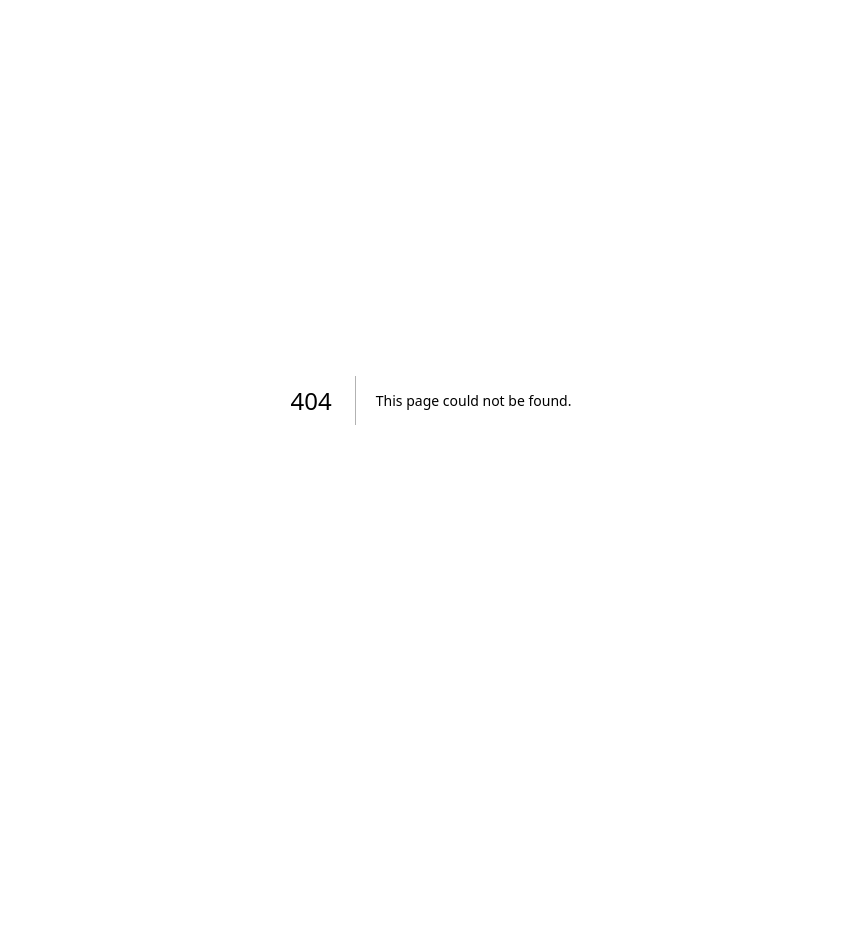
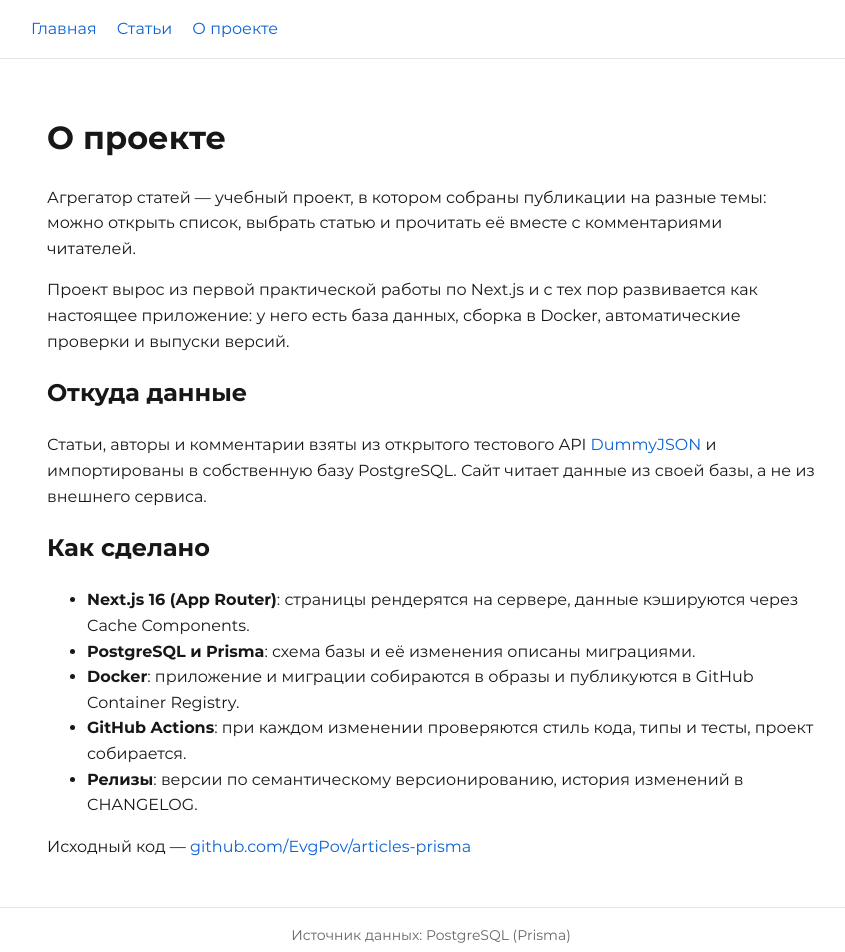
Before and after one commit to EvgPov/articles-prisma, a Next.js app: page /about in a window 1280 px wide. Before the commit this address had no page. Shown: the top 952 px of the page, without its empty margins (209-1054 px from the left). Before the commit the page ends 800 px from the top, so only its background shows below. Built offline with nearby package versions, Linux system fonts and the light colour scheme.

Commit message:
feat(about): add about page

```diff
--- /dev/null
+++ b/src/app/(open)/about/page.tsx
@@ -0,0 +1,71 @@
+import type { Metadata } from "next";
+
+export const metadata: Metadata = {
+  title: "О проекте",
+  description:
+    "Учебный агрегатор статей на Next.js 16: как он устроен, откуда данные и на чём сделан.",
+};
+
+export default function AboutPage() {
+  return (
+    <div>
+      <h1>О проекте</h1>
+      <p>
+        Агрегатор статей — учебный проект, в котором собраны публикации на
+        разные темы: можно открыть список, выбрать статью и прочитать её вместе
+        с комментариями читателей.
+      </p>
+      <p>
+        Проект вырос из первой практической работы по Next.js и с тех пор
+        развивается как настоящее приложение: у него есть база данных, сборка в
+        Docker, автоматические проверки и выпуски версий.
+      </p>
+      <h2>Откуда данные</h2>
+      <p>
+        Статьи, авторы и комментарии взяты из открытого тестового API{" "}
+        <a
+          href="https://dummyjson.com/"
+          target="_blank"
+          rel="noopener noreferrer"
+        >
+          DummyJSON
+        </a>{" "}
+        и импортированы в собственную базу PostgreSQL. Сайт читает данные из
+        своей базы, а не из внешнего сервиса.
+      </p>
+      <h2>Как сделано</h2>
+      <ul>
+        <li>
+          <strong>Next.js 16 (App Router)</strong>: страницы рендерятся на
+          сервере, данные кэшируются через Cache Components.
+        </li>
+        <li>
+          <strong>PostgreSQL и Prisma</strong>: схема базы и её изменения
+          описаны миграциями.
+        </li>
+        <li>
+          <strong>Docker</strong>: приложение и миграции собираются в образы и
+          публикуются в GitHub Container Registry.
+        </li>
+        <li>
+          <strong>GitHub Actions</strong>: при каждом изменении проверяются
+          стиль кода, типы и тесты, проект собирается.
+        </li>
+        <li>
+          <strong>Релизы</strong>: версии по семантическому версионированию,
+          история изменений в CHANGELOG.
+        </li>
+      </ul>
+      <p>
+        Исходный код —{" "}
+        <a
+          href="https://github.com/EvgPov/articles-prisma"
+          target="_blank"
+          rel="noopener noreferrer"
+        >
+          github.com/EvgPov/articles-prisma
+        </a>
+      </p>
+    </div>
+  );
+}
--- a/src/app/(open)/layout.tsx
+++ b/src/app/(open)/layout.tsx
@@ -9,6 +9,7 @@ export default function OpenLayout({ children }: LayoutProps<"/">) {
         <nav className={styles.nav}>
           <Link href="/">Главная</Link>
           <Link href="/articles">Статьи</Link>
+          <Link href="/about">О проекте</Link>
         </nav>
       </header>
 
```
